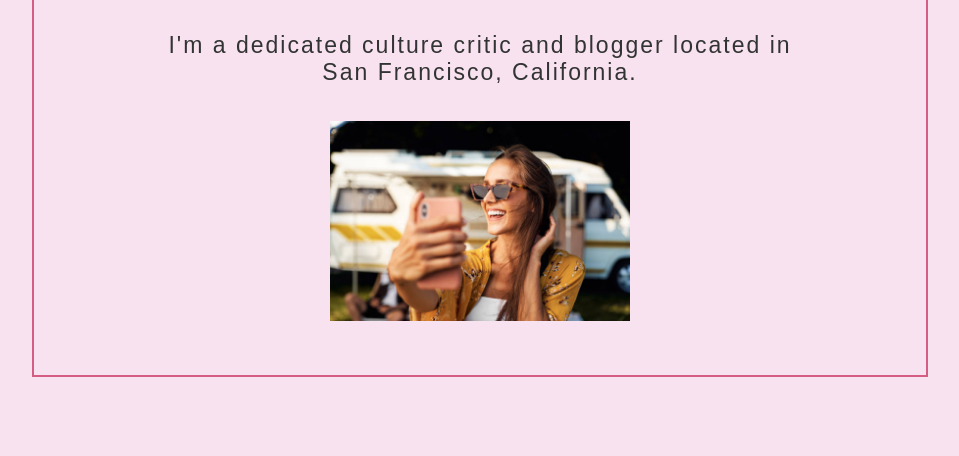
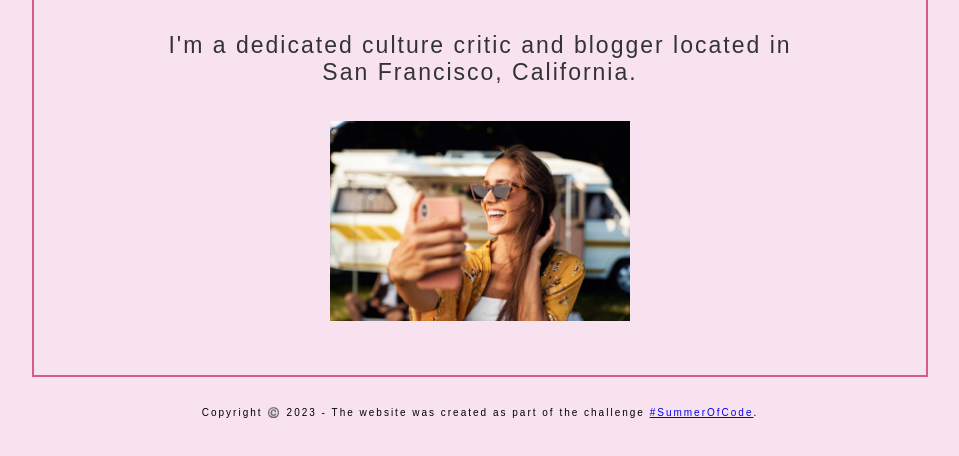
Before and after one commit to MartaReb/Summer-Of-Code, a plain HTML site: page HTML&CSS/card/index.html in a window 1280 px wide. Shown: the part 268-724 px from the top of the page, without its empty margins (160-1119 px from the left). Drawn offline with Linux system fonts and the light colour scheme.

Commit message:
add_footer

```diff
--- a/HTML&CSS/card/index.html
+++ b/HTML&CSS/card/index.html
@@ -21,5 +21,8 @@
         <p>I'm a dedicated culture critic and blogger located in San Francisco, California.</p>
         <img src="girl.jpg" alt="Girl makes selfie" width="300">
     </div>
+    <footer>
+        Copyright ©️ 2023 - The website was created as part of the challenge <a href="https://www.flynerd.pl/2023/06/wakacyjne-wyzwanie-summer-of-code.html" target="_blank">#SummerOfCode</a>.
+    </footer>
 </body>
 </html>
--- a/HTML&CSS/card/style.css
+++ b/HTML&CSS/card/style.css
@@ -51,3 +51,9 @@ p {
     text-align: center;
     padding: 50px;
 }
+
+footer {
+    font-size: 10px;
+    text-align: center;
+    bottom: 5px;
+}
```
Also changed, not shown: HTML&CSS/my site/index.html (+4 -5 lines).
